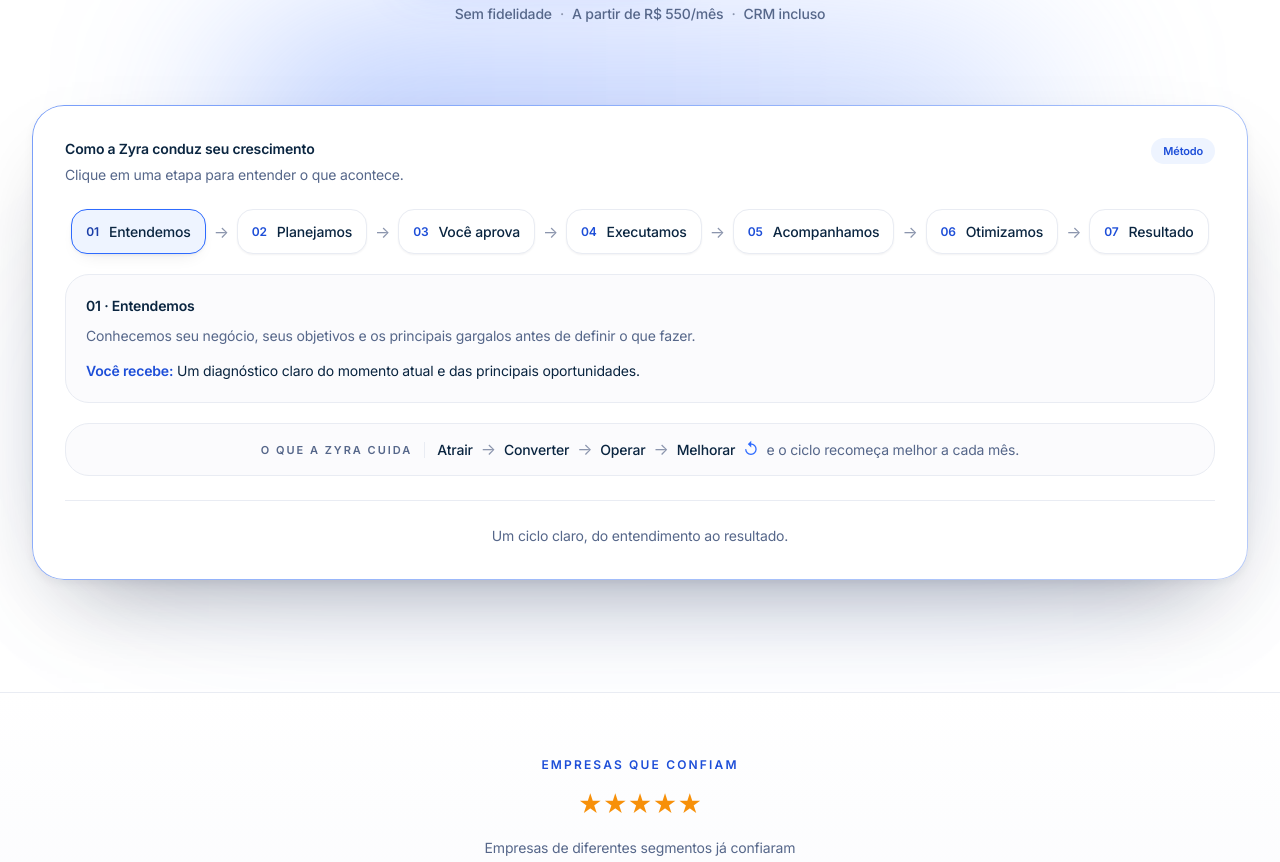
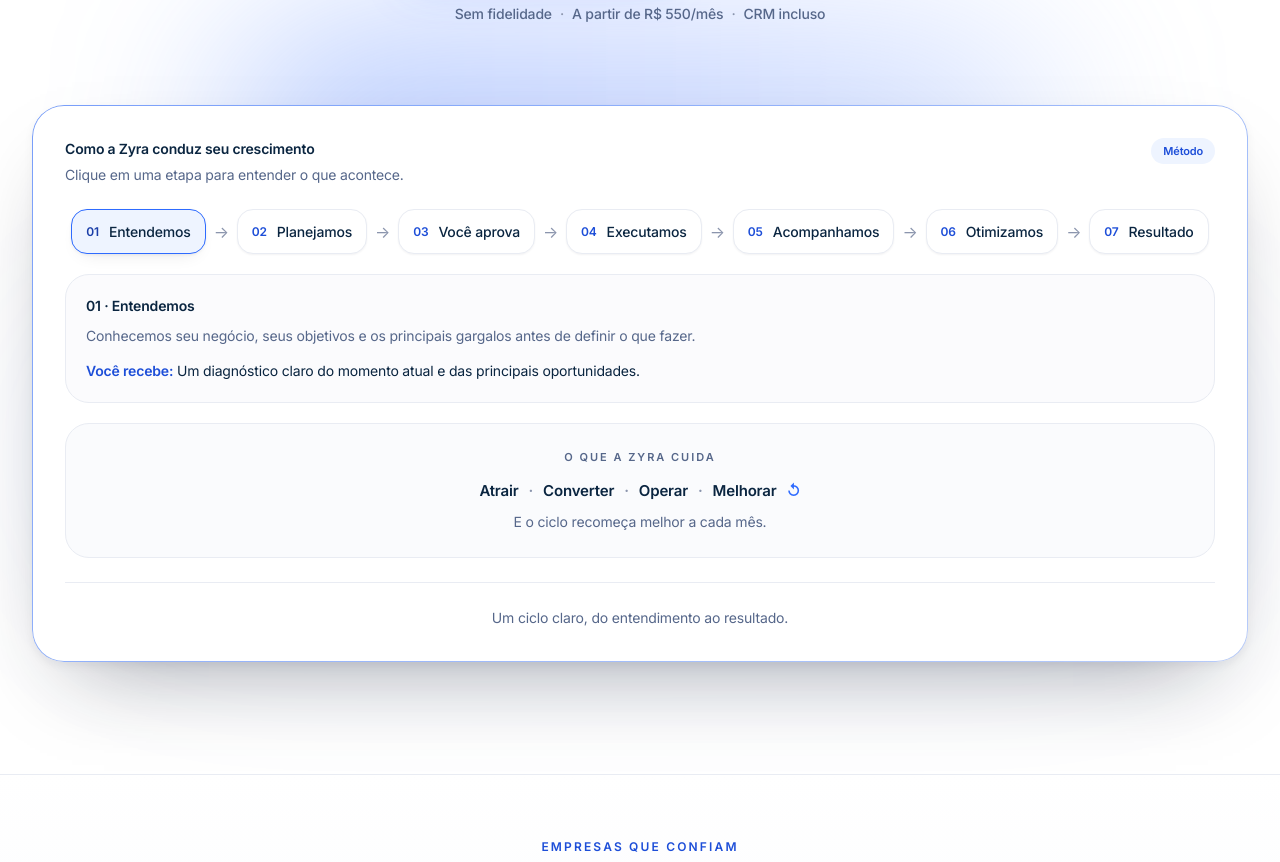
Before and after one commit to evelynjanynedev-hue/zyra-site, an Astro site: page / in a window 1280 px wide. Shown: the part 701-1563 px from the top of the page. Built offline with nearby package versions, Linux system fonts and the light colour scheme; Astro itself is replaced by a stand-in of ours.

Commit message:
'O que a Zyra cuida' como camada abaixo do ciclo (nao como 8a etapa)

```diff
--- a/src/components/HeroFlow.astro
+++ b/src/components/HeroFlow.astro
@@ -91,17 +91,18 @@ const areas = ["Atrair", "Converter", "Operar", "Melhorar"];
     ))}
   </div>
 
-  <div class="mt-5 flex flex-wrap items-center justify-center gap-x-2 gap-y-2 rounded-2xl border border-line bg-surface-2/50 px-4 py-3">
-    <span class="text-[11px] font-semibold uppercase tracking-[0.18em] text-muted">O que a Zyra cuida</span>
-    <span class="mx-1 hidden h-4 w-px bg-line sm:block"></span>
-    {areas.map((a, i) => (
-      <span class="flex items-center gap-2">
-        <span class="text-sm font-medium text-ink">{a}</span>
-        {i < areas.length - 1 && <span class="text-faint" aria-hidden="true">→</span>}
-      </span>
-    ))}
-    <span class="text-brand-500" aria-hidden="true">↺</span>
-    <span class="text-sm text-muted">e o ciclo recomeça melhor a cada mês.</span>
+  <div class="mt-5 rounded-2xl border border-line bg-surface-2/60 p-6 text-center">
+    <p class="text-[11px] font-semibold uppercase tracking-[0.18em] text-muted">O que a Zyra cuida</p>
+    <p class="mt-3 flex flex-wrap items-center justify-center gap-x-2.5 gap-y-1.5 text-[15px] font-semibold text-ink">
+      {areas.map((a, i) => (
+        <span class="flex items-center gap-2.5">
+          {a}
+          {i < areas.length - 1 && <span class="text-faint" aria-hidden="true">·</span>}
+        </span>
+      ))}
+      <span class="text-brand-500" aria-hidden="true">↺</span>
+    </p>
+    <p class="mt-2 text-sm text-muted">E o ciclo recomeça melhor a cada mês.</p>
   </div>
 
   <div class="mt-6 border-t border-line pt-6 text-center">
```
